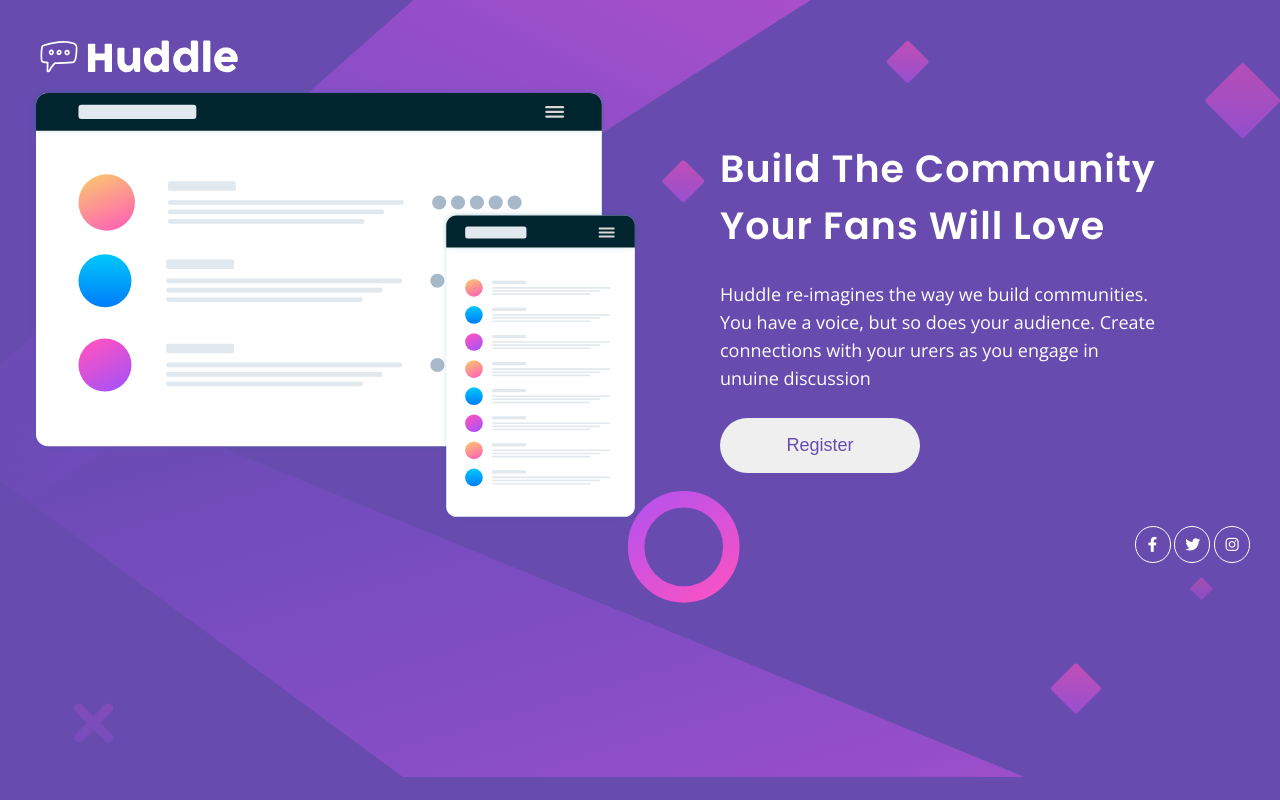
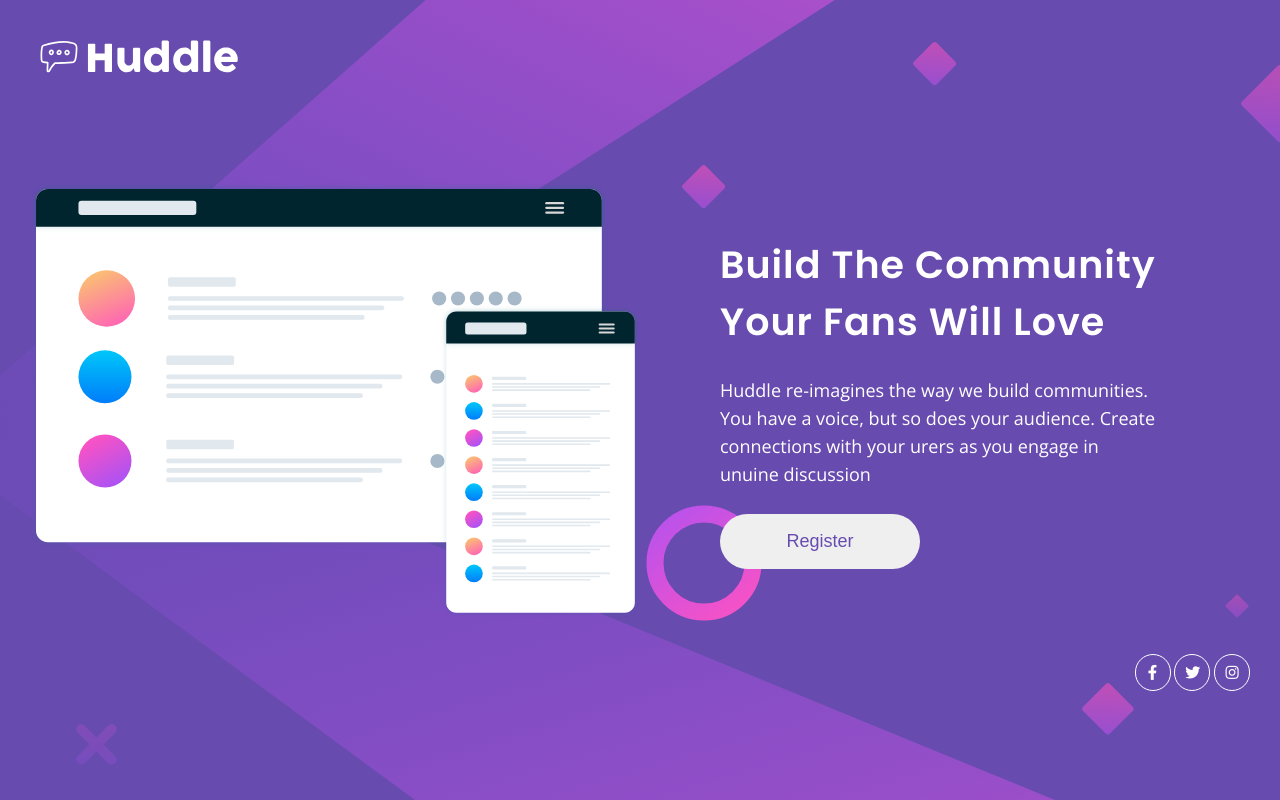
Before and after one commit to lucasaraiva/huddle-landing-page, a plain HTML site: page index.html in a window 1280 px wide. Drawn offline with nearby package versions, Linux system fonts and the light colour scheme.

Commit message:
Correções

```diff
--- a/src/css/style.css
+++ b/src/css/style.css
@@ -16,6 +16,8 @@ body{
     background-size: cover;
     padding: 30px;
     color: #fff;
+
+    min-height: 100vh;
 }
 
 .header {
@@ -33,7 +35,7 @@ body{
     display: grid;
     grid-template-columns: 50% 1fr;
     align-items: center;
-    max-width: 1920px;
+    max-width: var(--max-width-size);
     margin: 0 auto
 }
 
@@ -78,7 +80,7 @@ body{
     cursor: pointer;
     color: var(--fundo);
     border: none;
-    box-shadow: 3px 3px 10px rgba(0, 0, 0, 0);
+    box-shadow: 3px 3px 10px rgba(10, 10, 10,);
 }
 
 .principal .titles button:hover{
```
